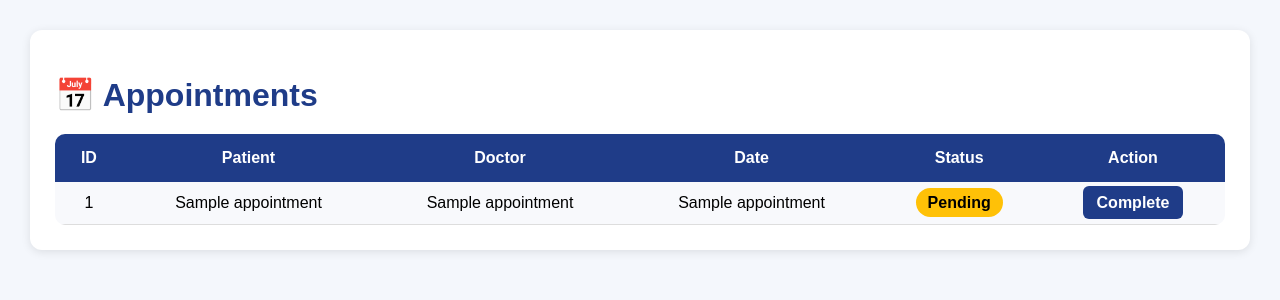
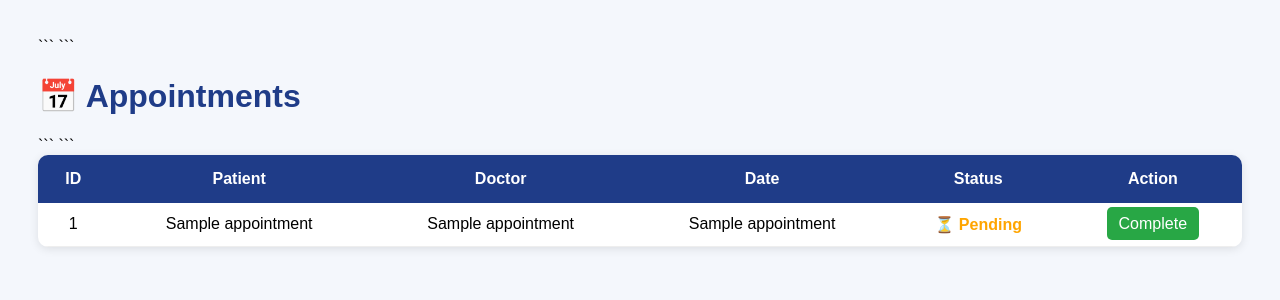
Before and after one commit to swathi04721/Hospital-Management-System, a Flask app: page /view_appointments in a window 1280 px wide. Shown: the top 300 px of the page. Run offline with Flask 3, Linux system fonts and the light colour scheme; a database or web service that is not in the repository returns one stand-in record (values such as "Sample title"); some libraries are stand-ins or nearby versions.

Commit message:
improved appointments ui

````diff
--- a/templates/view_appointments.html
+++ b/templates/view_appointments.html
@@ -1,93 +1,75 @@
 <!DOCTYPE html>
+
 <html>
 <head>
     <title>Appointments</title>
 
+```
 <style>
 
     body{
         font-family:Arial, sans-serif;
         background:#f4f7fc;
-            margin:0;
         padding:30px;
-        }
-
-        .container{
-            background:white;
-            padding:25px;
-            border-radius:12px;
-            box-shadow:0 2px 10px rgba(0,0,0,0.1);
     }
 
     h1{
         color:#1f3c88;
-            margin-bottom:20px;
     }
 
     table{
         width:100%;
         border-collapse:collapse;
+        background:white;
         border-radius:10px;
         overflow:hidden;
+        box-shadow:0 2px 10px rgba(0,0,0,0.1);
     }
 
     th{
         background:#1f3c88;
         color:white;
         padding:15px;
-            text-align:center;
     }
 
     td{
         padding:12px;
         text-align:center;
-            border-bottom:1px solid #ddd;
-        }
-
-        tr:nth-child(even){
-            background:#f8f9fc;
+        border-bottom:1px solid #eee;
     }
 
     tr:hover{
-            background:#eef3ff;
+        background:#f8f9ff;
+    }
+
+    .complete-btn{
+        background:#28a745;
+        color:white;
+        padding:8px 12px;
+        border-radius:5px;
+        text-decoration:none;
+    }
+
+    .complete-btn:hover{
+        background:#218838;
+    }
+
+    .completed{
+        color:green;
+        font-weight:bold;
     }
 
     .pending{
-            background:#ffc107;
-            color:black;
-            padding:6px 12px;
-            border-radius:20px;
+        color:orange;
         font-weight:bold;
     }
 
-        .completed{
-            background:#28a745;
-            color:white;
-            padding:6px 12px;
-            border-radius:20px;
-            font-weight:bold;
-        }
-
-        .btn{
-            background:#1f3c88;
-            color:white;
-            text-decoration:none;
-            padding:8px 14px;
-            border-radius:6px;
-            font-weight:bold;
-        }
-
-        .btn:hover{
-            background:#3056b3;
-        }
-
 </style>
+```
 
 </head>
 
 <body>
-
-<div class="container">
 
 <h1>📅 Appointments</h1>
 
@@ -106,6 +88,7 @@
 
 <tr>
 
+```
 <td>{{ appointment[0] }}</td>
 <td>{{ appointment[1] }}</td>
 <td>{{ appointment[2] }}</td>
@@ -113,18 +96,19 @@
 
 <td>
     {% if appointment[4] == 'Completed' %}
-                    <span class="completed">Completed</span>
+        <span class="completed">✅ Completed</span>
     {% else %}
-                    <span class="pending">Pending</span>
+        <span class="pending">⏳ Pending</span>
     {% endif %}
 </td>
 
 <td>
-                <a class="btn"
+    <a class="complete-btn"
        href="/complete_appointment/{{ appointment[0] }}">
        Complete
     </a>
 </td>
+```
 
 </tr>
 
@@ -132,7 +116,5 @@
 
 </table>
 
-</div>
-
 </body>
 </html>
````
Lines whose indentation alone changed are shown as unchanged.
